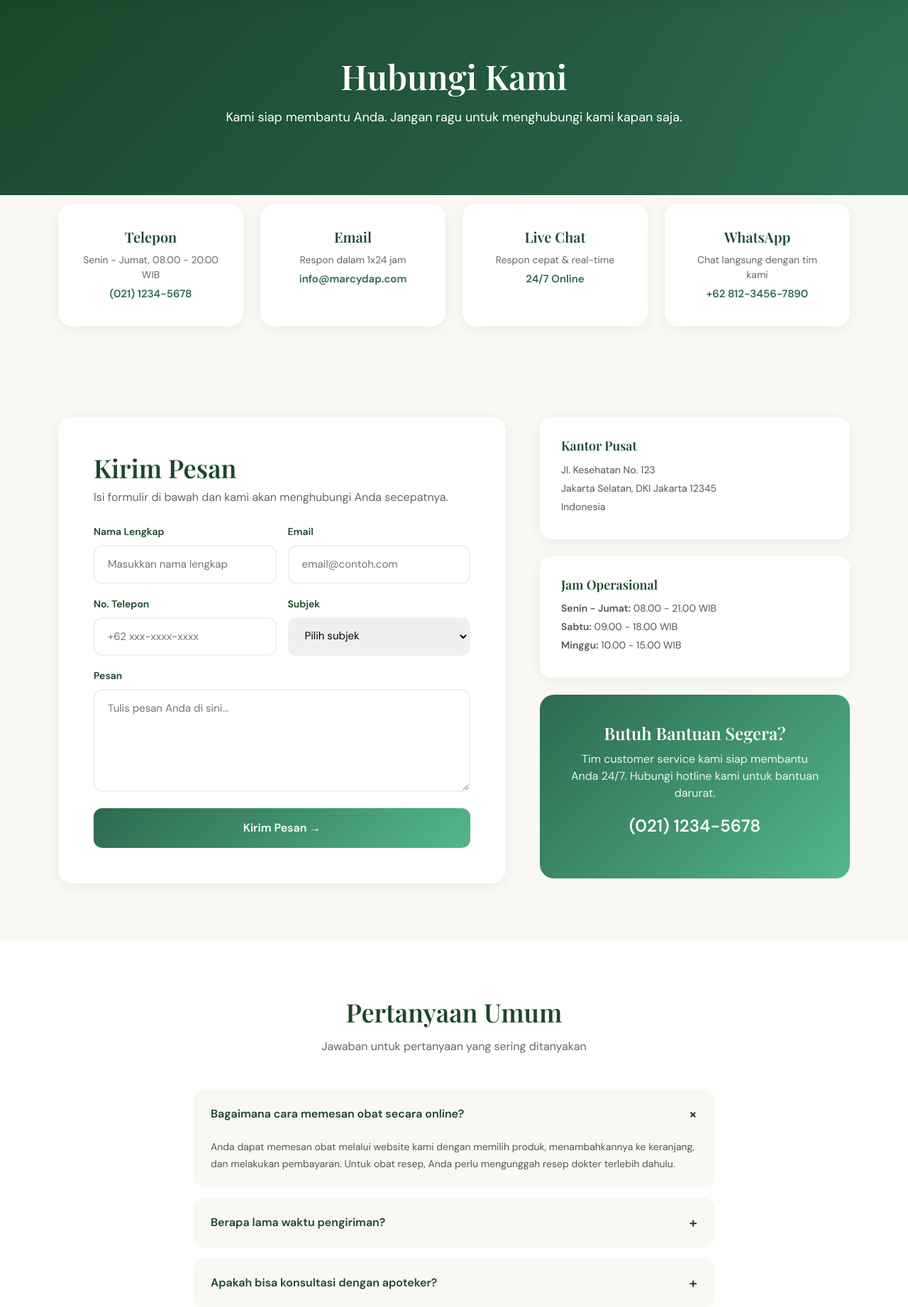
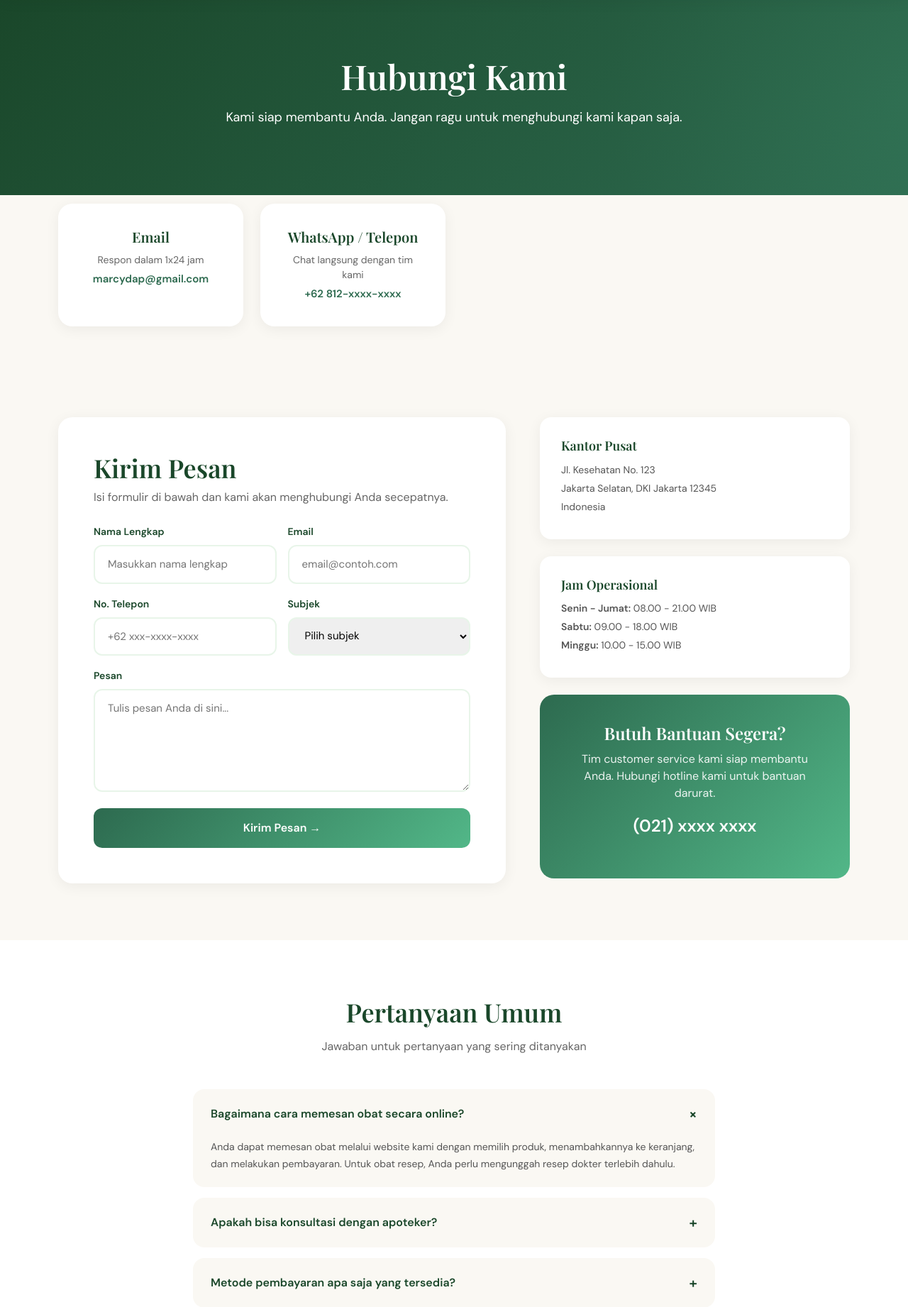
Before and after one commit to Misthoz/Project-Lock-In--Apotek-, a PHP site: page /hubungikami.php in a window 1280 px wide. Shown: the part 78-1920 px from the top of the page at 71% size. Run offline with PHP 8.4, Linux system fonts and the light colour scheme.

Commit message:
beberapa penyesuaian design

```diff
--- a/main/dashboard.php
+++ b/main/dashboard.php
@@ -265,11 +265,6 @@ include '../config/db.php';
                     <div class="hero-actions mb-5">
                         <a href="produk.php" class="btn btn-primary-custom">Mulai Belanja 🛒</a>
                     </div>
-                    <div class="row g-4">
-                        <div class="col-4"><div class="stat"><div class="stat-number">50K+</div><div class="stat-label">Pelanggan Aktif</div></div></div>
-                        <div class="col-4"><div class="stat"><div class="stat-number">1000+</div><div class="stat-label">Produk Tersedia</div></div></div>
-                        <div class="col-4"><div class="stat"><div class="stat-number">4.9</div><div class="stat-label">Rating Pengguna</div></div></div>
-                    </div>
                 </div>
                 <div class="col-lg-5 hero-visual">
                     <div class="hero-card">
@@ -302,7 +297,6 @@ include '../config/db.php';
         <div class="container">
             <div class="row g-5 mb-5">
                 <div class="col-lg-5"><div class="footer-brand"><h3>MARCYDAP</h3><p>Platform kesehatan terpercaya yang menghubungkan Anda dengan produk berkualitas dan layanan profesional.</p></div></div>
-                <div class="col-lg-2"><div class="footer-section"><h4>Layanan</h4><ul class="footer-links"><li><a href="#">Belanja Online</a></li><li><a href="#">Upload Resep</a></li></ul></div></div>
                 <div class="col-lg-2"><div class="footer-section"><h4>Perusahaan</h4><ul class="footer-links"><li><a href="tentangkami.php">Tentang Kami</a></li></ul></div></div>
                 <div class="col-lg-3"><div class="footer-section"><h4>Bantuan</h4><ul class="footer-links"><li><a href="#">FAQ</a></li><li><a href="hubungikami.php">Hubungi Kami</a></li><li><a href="#">Syarat & Ketentuan</a></li><li><a href="#">Kebijakan Privasi</a></li><li><a href="#">Cara Pemesanan</a></li></ul></div></div>
             </div>
--- a/main/hubungikami.php
+++ b/main/hubungikami.php
@@ -208,32 +208,26 @@
     <section class="py-5">
         <div class="container" style="margin-top: -60px; position: relative; z-index: 2;">
             <div class="row g-4">
-                <div class="col-lg-3 col-md-6">
-                    <div class="contact-method-card">
-                        <h4>Telepon</h4>
-                        <p>Senin - Jumat, 08.00 - 20.00 WIB</p>
-                        <div class="contact-detail">(021) 1234-5678</div>
-                    </div>
-                </div>
+
                 <div class="col-lg-3 col-md-6">
                     <div class="contact-method-card">
                         <h4>Email</h4>
                         <p>Respon dalam 1x24 jam</p>
-                        <div class="contact-detail">info@marcydap.com</div>
+                        <div class="contact-detail">marcydap@gmail.com</div>
                     </div>
                 </div>
-                <div class="col-lg-3 col-md-6">
+                <!-- <div class="col-lg-3 col-md-6">
                     <div class="contact-method-card">
                         <h4>Live Chat</h4>
                         <p>Respon cepat & real-time</p>
                         <div class="contact-detail">24/7 Online</div>
                     </div>
-                </div>
+                </div> -->
                 <div class="col-lg-3 col-md-6">
                     <div class="contact-method-card">
-                        <h4>WhatsApp</h4>
+                        <h4>WhatsApp / Telepon</h4>
                         <p>Chat langsung dengan tim kami</p>
-                        <div class="contact-detail">+62 812-3456-7890</div>
+                        <div class="contact-detail">+62 812-xxxx-xxxx</div>
                     </div>
                 </div>
             </div>
@@ -300,8 +294,8 @@
                         </div>
                         <div class="customer-service">
                             <h3>Butuh Bantuan Segera?</h3>
-                            <p style="opacity:0.9;">Tim customer service kami siap membantu Anda 24/7. Hubungi hotline kami untuk bantuan darurat.</p>
-                            <p class="mt-3" style="font-size:24px; font-weight:700;">(021) 1234-5678</p>
+                            <p style="opacity:0.9;">Tim customer service kami siap membantu Anda. Hubungi hotline kami untuk bantuan darurat.</p>
+                            <p class="mt-3" style="font-size:24px; font-weight:700;">(021) xxxx xxxx</p>
                         </div>
                     </div>
                 </div>
@@ -327,13 +321,6 @@
                     </div>
                     <div class="faq-item">
                         <div class="faq-question" onclick="toggleFaq(this)">
-                            <span>Berapa lama waktu pengiriman?</span>
-                            <span class="toggle-icon">+</span>
-                        </div>
-                        <div class="faq-answer">Pengiriman dalam kota membutuhkan waktu 1-2 hari kerja. Untuk luar kota, estimasi pengiriman 3-5 hari kerja tergantung lokasi tujuan.</div>
-                    </div>
-                    <div class="faq-item">
-                        <div class="faq-question" onclick="toggleFaq(this)">
                             <span>Apakah bisa konsultasi dengan apoteker?</span>
                             <span class="toggle-icon">+</span>
                         </div>
@@ -344,14 +331,7 @@
                             <span>Metode pembayaran apa saja yang tersedia?</span>
                             <span class="toggle-icon">+</span>
                         </div>
-                        <div class="faq-answer">Kami menerima pembayaran melalui transfer bank, e-wallet (GoPay, OVO, Dana, ShopeePay), kartu kredit/debit, dan COD (Cash on Delivery).</div>
-                    </div>
-                    <div class="faq-item">
-                        <div class="faq-question" onclick="toggleFaq(this)">
-                            <span>Bagaimana kebijakan pengembalian barang?</span>
-                            <span class="toggle-icon">+</span>
-                        </div>
-                        <div class="faq-answer">Pengembalian barang dapat dilakukan dalam waktu 7 hari setelah barang diterima jika terdapat cacat produk atau ketidaksesuaian. Hubungi customer service kami untuk proses pengembalian.</div>
+                        <div class="faq-answer">Kami menerima pembayaran melalui, e-wallet (GoPay, OVO, Dana, ShopeePay), dan CIP (Cash in Place).</div>
                     </div>
                 </div>
             </div>
@@ -362,9 +342,7 @@
     <footer class="footer">
         <div class="container">
             <div class="row g-5 mb-5">
-                <div class="col-lg-5"><div class="footer-brand"><h3>MARCYDAP</h3><p>Platform kesehatan terpercaya yang menghubungkan Anda dengan produk berkualitas dan layanan profesional.</p></div></div>
-                <div class="col-lg-2"><div class="footer-section"><h4>Layanan</h4><ul class="footer-links"><li><a href="#">Belanja Online</a></li><li><a href="#">Upload Resep</a></li></ul></div></div>
-                <div class="col-lg-2"><div class="footer-section"><h4>Perusahaan</h4><ul class="footer-links"><li><a href="tentangkami.php">Tentang Kami</a></li></ul></div></div>
+                <div class="col-lg-5"><div class="footer-brand"><h3>MARCYDAP</h3><p>Platform kesehatan terpercaya yang menghubungkan Anda dengan produk berkualitas dan layanan profesional.</p></div></div>                <div class="col-lg-2"><div class="footer-section"><h4>Perusahaan</h4><ul class="footer-links"><li><a href="tentangkami.php">Tentang Kami</a></li></ul></div></div>
                 <div class="col-lg-3"><div class="footer-section"><h4>Bantuan</h4><ul class="footer-links"><li><a href="#">FAQ</a></li><li><a href="hubungikami.php">Hubungi Kami</a></li><li><a href="#">Syarat & Ketentuan</a></li><li><a href="#">Kebijakan Privasi</a></li><li><a href="#">Cara Pemesanan</a></li></ul></div></div>
             </div>
             <div class="footer-bottom"><p>© 2024 Marcydap. All rights reserved. Made with 💚 in Indonesia</p></div>
--- a/main/produk.php
+++ b/main/produk.php
@@ -645,11 +645,6 @@ $result = mysqli_query($db, $query);
                 </div>
                 <div class="col-lg-2">
                     <div class="footer-section">
-                        <h4>Layanan</h4>
-                        <ul class="footer-links">
-                            <li><a href="#">Belanja Online</a></li>
-                            <li><a href="#">Upload Resep</a></li>
-                        </ul>
                     </div>
                 </div>
                 <div class="col-lg-2">
```
Also changed, not shown: main/pemesanan/detailpemesanan.php (+4 -10 lines), main/pemesanan/keranjang.php (+0 -8 lines), main/pemesanan/pembayaran.php (+4 -4 lines), main/pemesanan/pemesanan.php (+2 -6 lines), main/tentangkami.php (+8 -9 lines).
